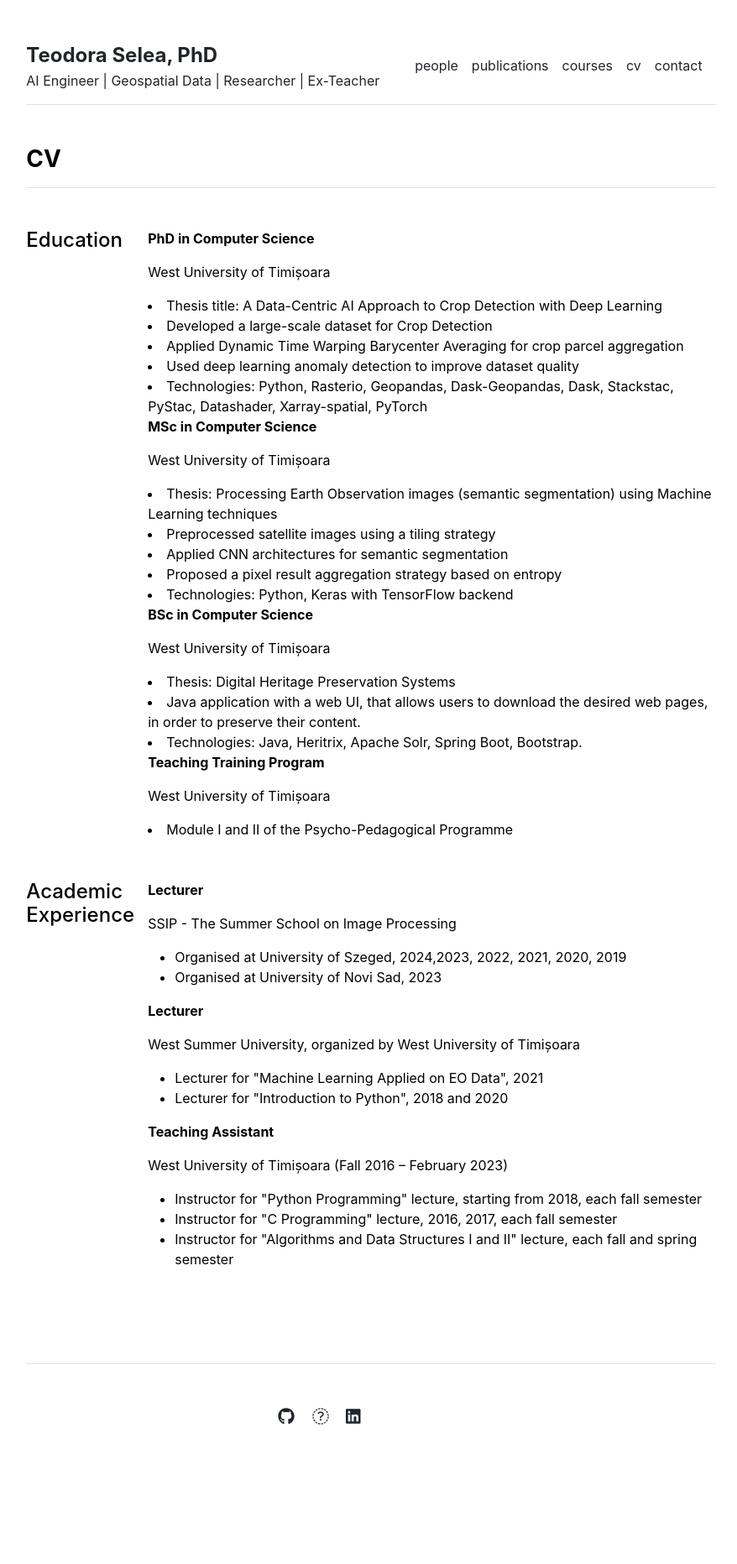
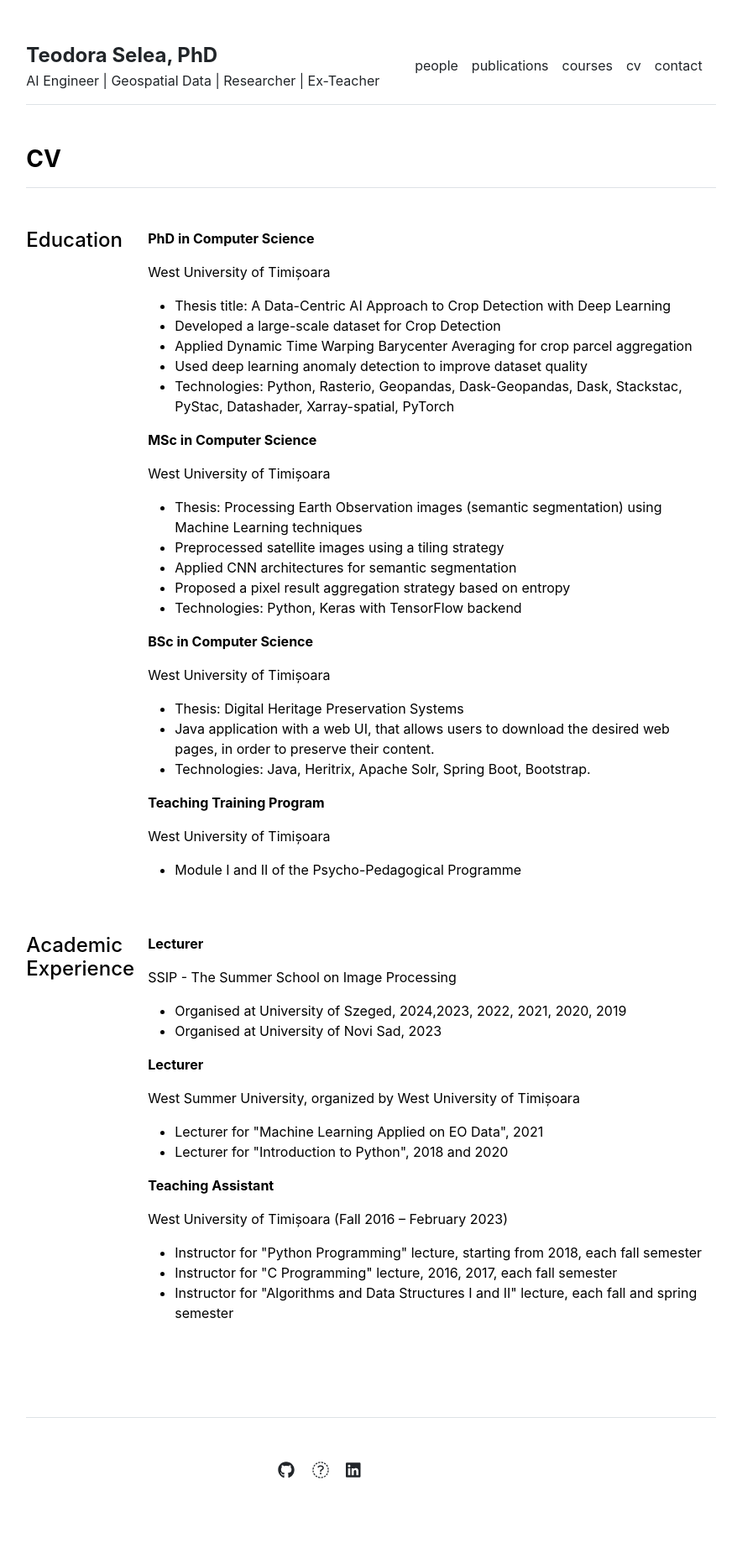
Before and after one commit to tselea/tselea.github.io, a Jekyll site: the page built from cv.md, in a window 1280 px wide. Shown: the whole page at 84% size, without its empty margins (198-1076 px from the left). Built offline with Jekyll 4.4.1, drawn with Linux system fonts in a browser that asks for light colours; before the commit the page ends 1799 px from its top, so only the background shows below that.

Commit message:
Update cv.html

```diff
--- a/_layouts/cv.html
+++ b/_layouts/cv.html
@@ -14,8 +14,8 @@ layout: default
       <div class="col-md-10">
         {% for section in site.data.cv.education %}
           <p class="fw-bold">{{ section.title }}</p>
-          <p></p>
           <p>{{ section.description }}</p>
+          <ul>
             {% for detail in section.details %}
             <li>{{ detail }}</li>
             {% endfor %}
```
